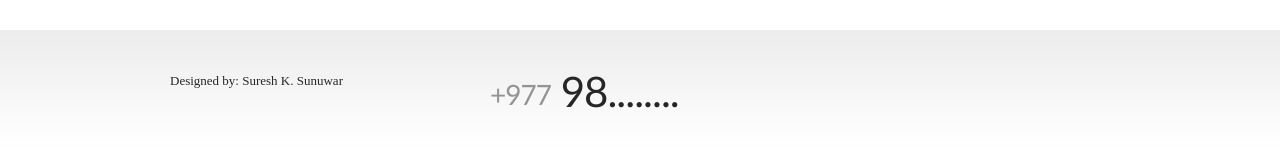
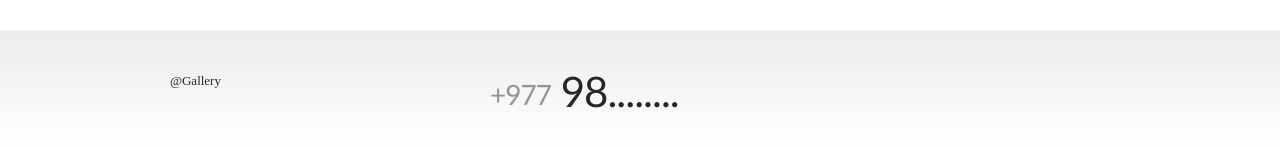
Before and after one commit to GitUserRupendra/HappyDaze-Restaurant-and-NightClub, a plain HTML site: page gallary.html in a window 1280 px wide. Shown: the part 1381-1528 px from the top of the page. Drawn offline with Linux system fonts and the light colour scheme; files whose address does not match are found by name; a web font is replaced by a local one.

Commit message:
gallary.html

```diff
--- a/gallary.html
+++ b/gallary.html
@@ -187,7 +187,7 @@
                 <div class="wrapper">
                     <div class="grid_4">
                         <div>
-                        <p>Designed by: Suresh K. Sunuwar </p>
+                        <p>@Gallery</p>
                         </div>
 
                     </div>
```
